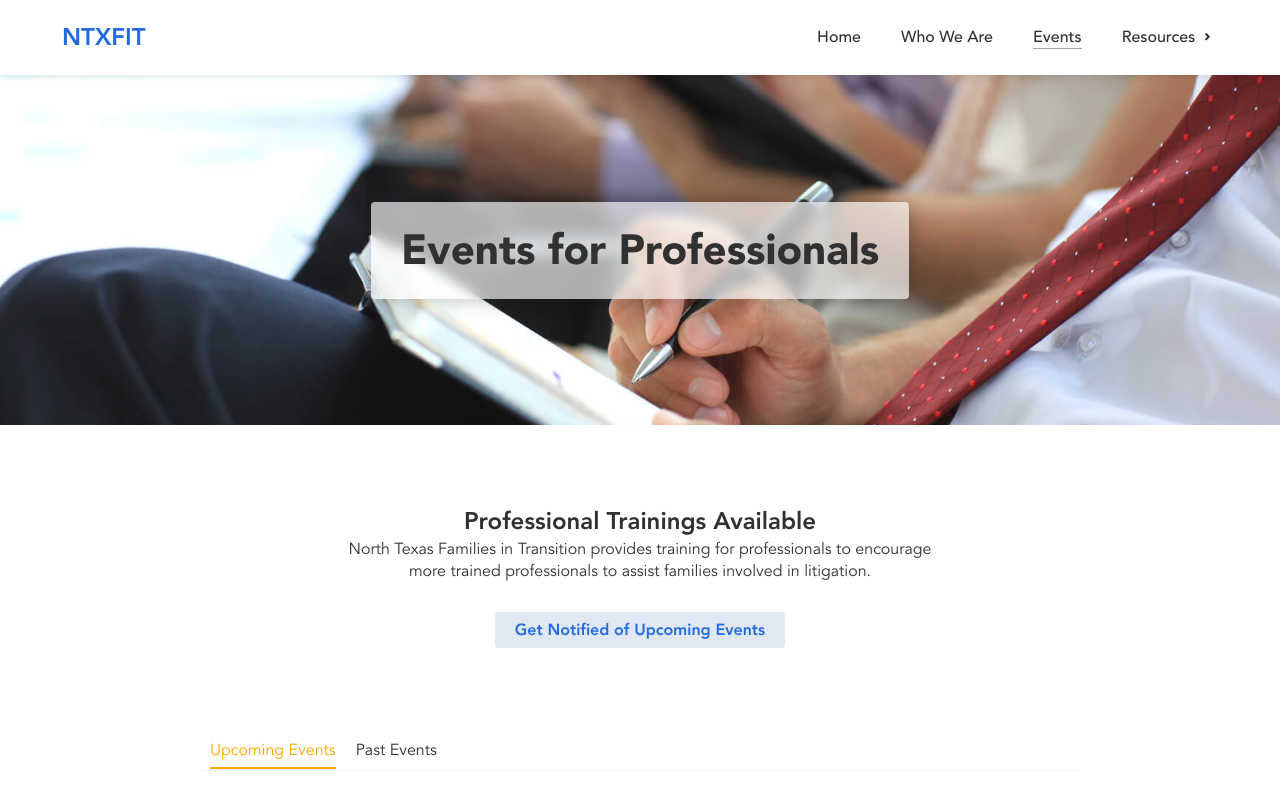
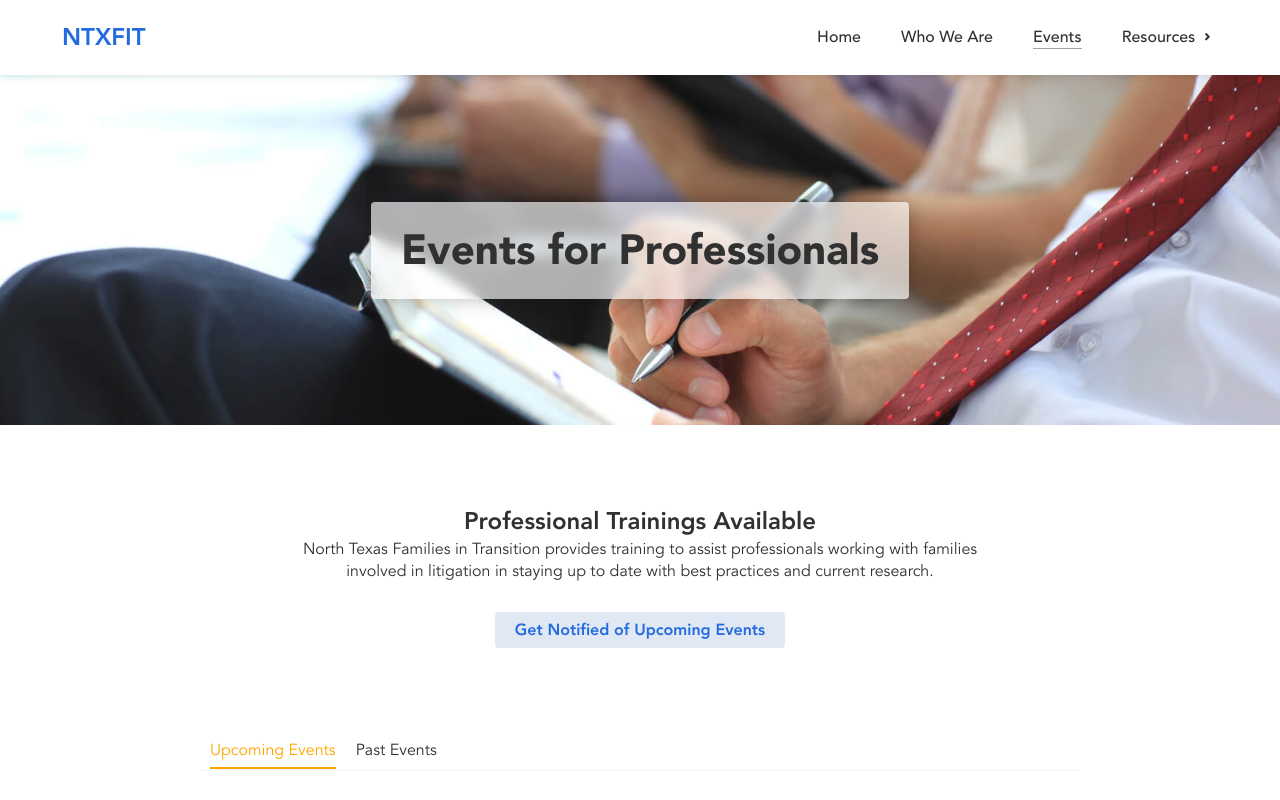
Before and after one commit to Modern-Lawyer-Marketing/ntxfit, a React (Create React App) app: page /events in a window 1280 px wide. Shown: the top 800 px of the page. Built offline with nearby package versions, Linux system fonts and the light colour scheme; no server answers.

Commit message:
Change event subtitle

```diff
--- a/src/components/Events/About.jsx
+++ b/src/components/Events/About.jsx
@@ -10,7 +10,7 @@ const About = () => (
       <h2>Professional Trainings Available</h2>
       <div>
         {/* eslint-disable-next-line max-len */}
-        <p>North Texas Families in Transition provides training for professionals to encourage more trained professionals to assist families involved in litigation.</p>
+        <p>North Texas Families in Transition provides training to assist professionals working with families involved in litigation in staying up to date with best practices and current research.</p>
       </div>
       <a href="https://northtexasfit.us3.list-manage.com/subscribe/post?u=e6981a181982f79c076ceb3b3&id=770b503343" target="_blank" rel="noopener noreferrer" className="get-notified-button button">Get Notified of Upcoming Events</a>
     </div>
--- a/src/styles/events/event-navigation.scss
+++ b/src/styles/events/event-navigation.scss
@@ -80,7 +80,7 @@
   }
 
   p {
-    max-width: 600px;
+    max-width: 700px;
   }
 
   .button {
```
